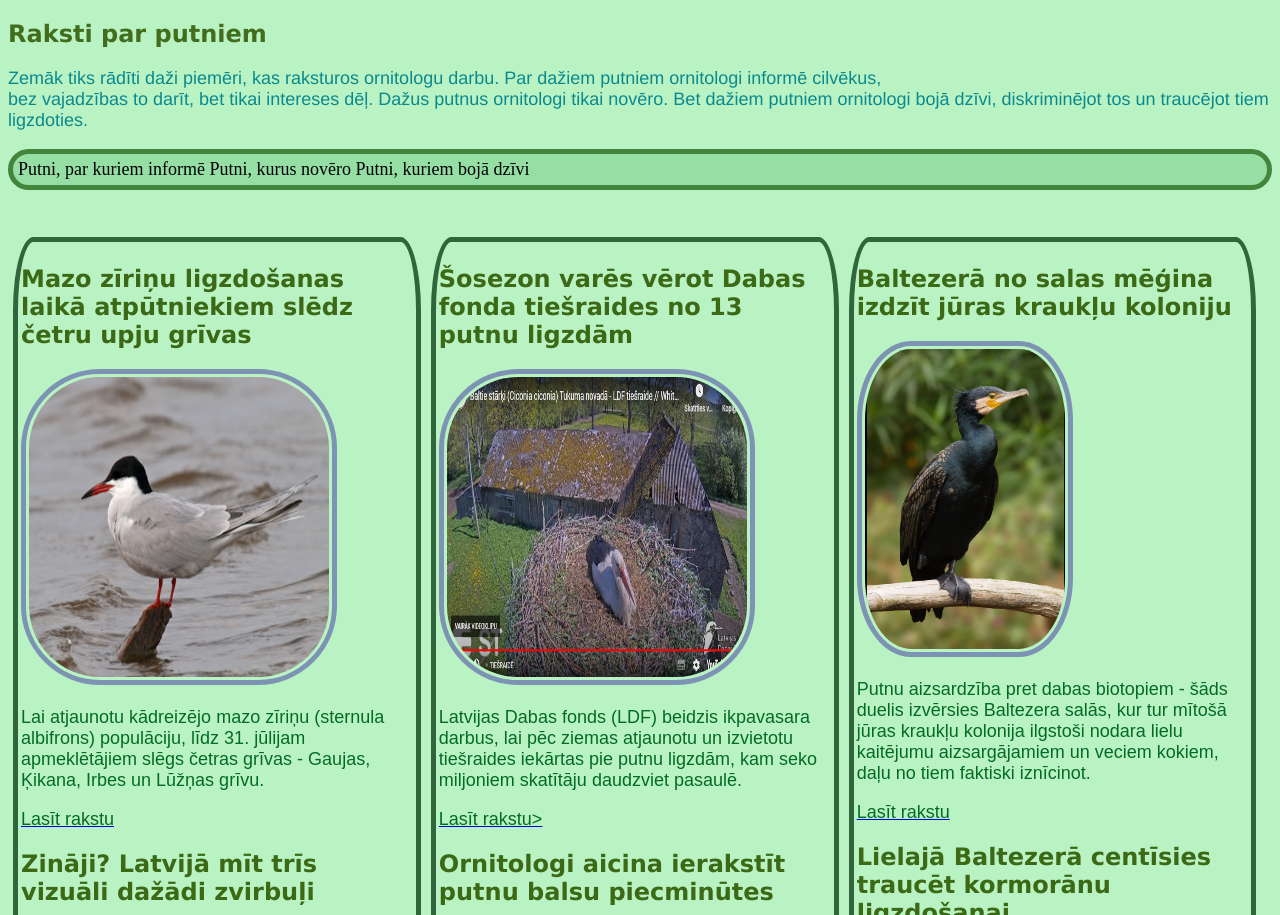
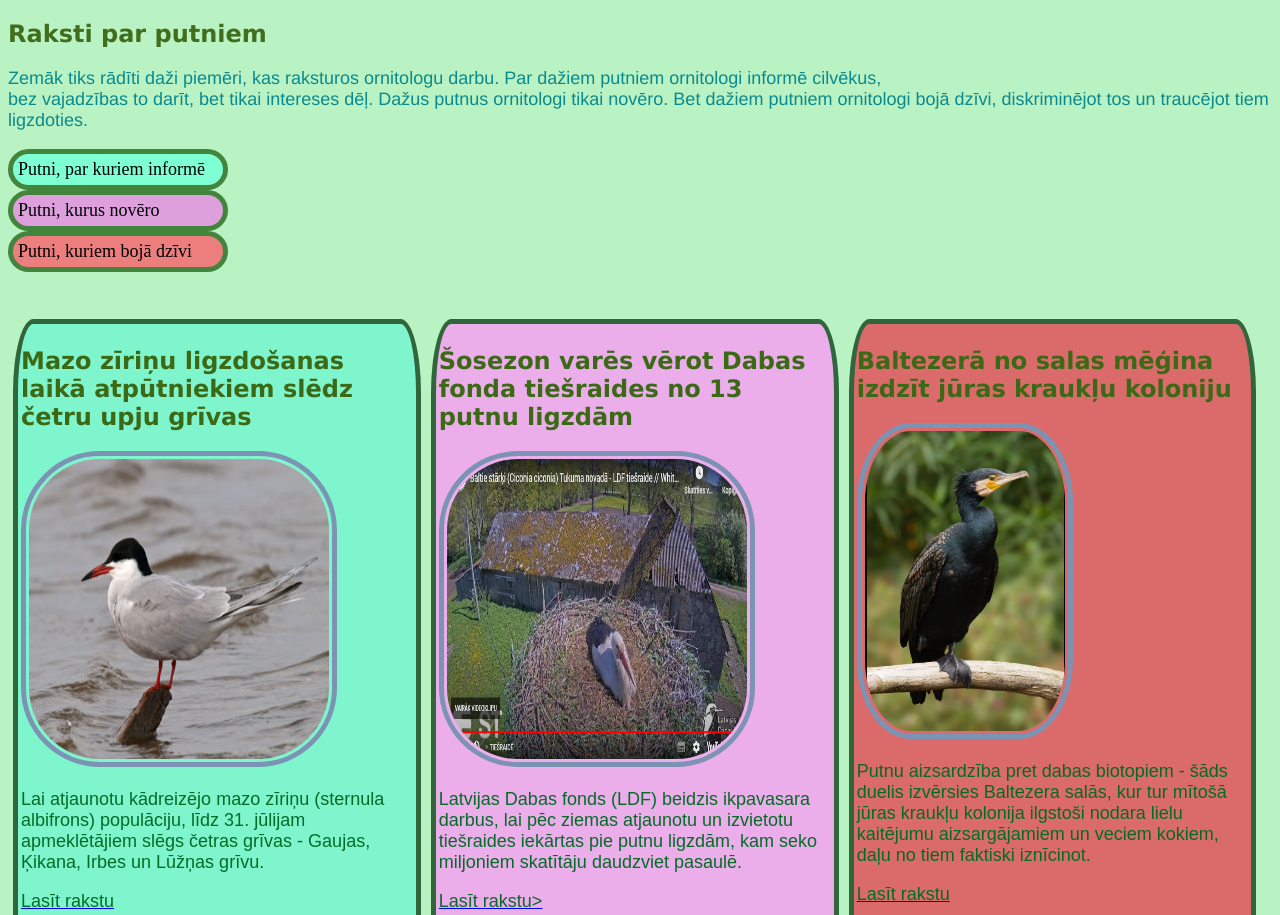
Before and after one commit to MarijaSol/WDMD3, a plain HTML site: page index.html in a window 1280 px wide. Shown: the top 915 px of the page. Drawn offline with Linux system fonts and the light colour scheme.

Commit message:
more colors

```diff
--- a/index.html
+++ b/index.html
@@ -18,10 +18,10 @@
 
         </div>
     </br>
-            <div class="categories">
-                <span>Putni, par kuriem informē</span>
-                <span>Putni, kurus novēro</span>
-                <span>Putni, kuriem bojā dzīvi</span>
+            <div class="categories krasa1"><span>Putni, par kuriem informē</span></div>
+            <div class="categories krasa2"><span>Putni, kurus novēro</span></div>
+            <div class="categories krasa3"><span>Putni, kuriem bojā dzīvi</span></div>
+
             </div>
         </div>
     </section>
@@ -34,7 +34,7 @@
 
 
     <section>
-        <div class="column">
+        <div class="column col1">
         <article>
             <h2>Mazo zīriņu ligzdošanas laikā atpūtniekiem slēdz četru upju grīvas</h2>
             <img class="average_image" src="./bildes/zirins.PNG" alt="ziriņš">
@@ -53,7 +53,7 @@
         </article>
          </div>
 
-         <div class="column">
+         <div class="column col2">
         <article>
             <h2>Šosezon varēs vērot Dabas fonda tiešraides no 13 putnu ligzdām</h2>
             <img class="average_image" img src="./bildes/starkis.PNG" alt="starķis">
@@ -72,7 +72,7 @@
         </article>
         </div>
 
-        <div class="column">
+        <div class="column col3">
         <article>
             <h2>Baltezerā no salas mēģina izdzīt jūras kraukļu koloniju</h2>
             <img class="slim_image" img src="./bildes/juras_krauklis.PNG" alt="jūras krauklis">
@@ -90,7 +90,7 @@
             </p>
             <a href="https://www.lsm.lv/raksts/dzive--stils/vide-un-dzivnieki/07.04.2024-lielaja-baltezera-centisies-traucet-kormoranu-ligzdosanai.a549468/?utm_source=lsm&utm_medium=theme&utm_campaign=theme"target="_blank"> <p>Lasīt rakstu</p></a>
         </article>
-    </div>
+        </div>
 
     <footer>
         <blockquote>"I find you offensive for finding me offensive.” &#169; Eminem</blockquote>
--- a/style.css
+++ b/style.css
@@ -21,8 +21,18 @@ body {
   border-radius: 30px;
   padding: 5px;
   background-color: rgb(149, 223, 165);
+  width: 200px;
 }
 
+.krasa1{
+  background-color: aquamarine;
+}
+.krasa2{
+  background-color: plum;
+}
+.krasa3{
+  background-color: rgb(236, 126, 126);
+}
 p {
   color: rgb(4, 107, 38);
   font-family: sans-serif;
@@ -41,6 +51,19 @@ body {
   padding:3px;
   margin:5px
 }
+
+.col1{
+  background-color: rgb(127, 245, 205);
+}
+.col2{
+  background-color: rgb(235, 174, 235)
+  }
+
+.col3{
+   background-color: rgb(219, 107, 107)
+   }
+
+
 .average_image, .slim_image, .slim_shady_image{
   width: 300px;
   height: 300px;
```
Lines whose indentation alone changed are shown as unchanged.
